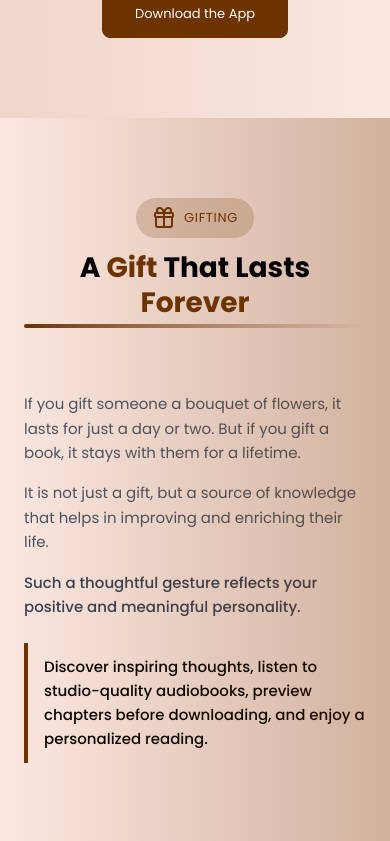
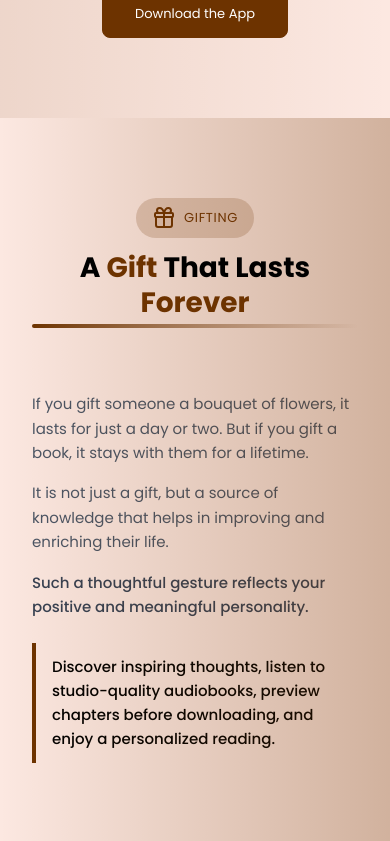
Before and after one commit to mumbaiops45/ebook, a Next.js app: page / in a window 390 px wide. Shown: the part 7223-8064 px from the top of the page. Built offline with nearby package versions, Linux system fonts and the light colour scheme.

Commit message:
Update TackStack component and industries array

```diff
--- a/src/components/WeServe.js
+++ b/src/components/WeServe.js
@@ -49,7 +49,7 @@ export default function WeServe() {
             >
               {/* Image */}
               <div className="flex justify-center">
-                 <div className="w-[50vw] h-[80vh] md:h-93 md:w-[22vw] relative mb-4">
+                 <div className="w-[80vw] h-[80vh] md:h-93 md:w-[22vw] relative mb-4">
                 <Image
                   src={book.image}
                   alt={book.title}
--- a/src/components/gifting.js
+++ b/src/components/gifting.js
@@ -4,7 +4,7 @@ import { Gift, BookOpen } from "lucide-react";
 
 export default function GiftingSection() {
   return (
-    <section className="relative w-full py-20 px-6 md:px-20 before:absolute before:inset-0 before:bg-gradient-to-l before:from-[var(--primary)]/30 before:to-transparent before:z-0">
+    <section className="relative w-full py-20 px-8 md:px-20 before:absolute before:inset-0 before:bg-gradient-to-l before:from-[var(--primary)]/30 before:to-transparent before:z-0">
         <div className="text-center mb-12">
 
             <span className="text-[13px] flex items-center gap-2 w-fit mx-auto px-4 py-2 rounded-full text-[var(--primary)] bg-[var(--primary)]/20 uppercase tracking-wider block mb-3"> <Gift className="w-6 h-6 text-[var(--primery)]" />
```
